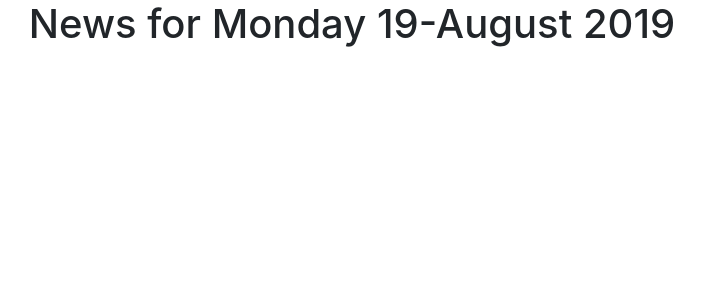
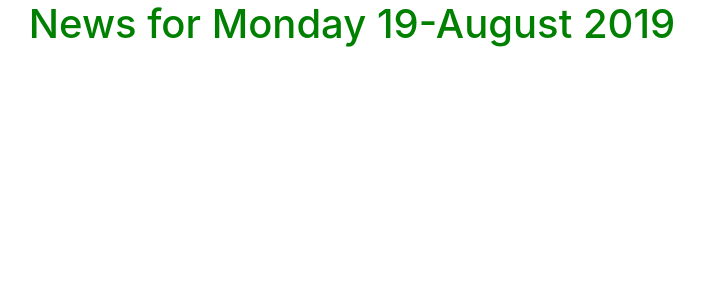
Before and after one commit to Sundaybrian/tribune, a Django app: page /news/today/ in a window 1280 px wide. Shown: the part 56-356 px from the top of the page, without its empty margins (288-992 px from the left). Run offline with Django 3.2, Linux system fonts and the light colour scheme; some libraries are stand-ins or nearby versions.

Commit message:
fix the typo in base html for linking the static folder

```diff
--- a/news/templates/all-news/base.html
+++ b/news/templates/all-news/base.html
@@ -1,5 +1,5 @@
 {% load bootstrap4 %}
-{% load static%}
+{% load static %}
 <!DOCTYPE html>
 <html>
 <head>
@@ -13,7 +13,7 @@
 
   {% block styles %}
     {% bootstrap_css%}
-    <link rel="stylesheet" href="{ static 'css/basenews.css'}">
+    <link rel="stylesheet" href="{% static 'css/basenews.css' %}">
   {% endblock%}
 
 </head>
--- a/static/css/basenews.css
+++ b/static/css/basenews.css
@@ -1,3 +1,3 @@
 h1{
-    color:green;
+    color:green !important;
 }
--- a/tribune/settings.py
+++ b/tribune/settings.py
@@ -120,3 +120,6 @@
 # https://docs.djangoproject.com/en/2.2/howto/static-files/
 
 STATIC_URL = '/static/'
+STATICFILES_DIRS = [
+    os.path.join(BASE_DIR, "static"),
+]
```
